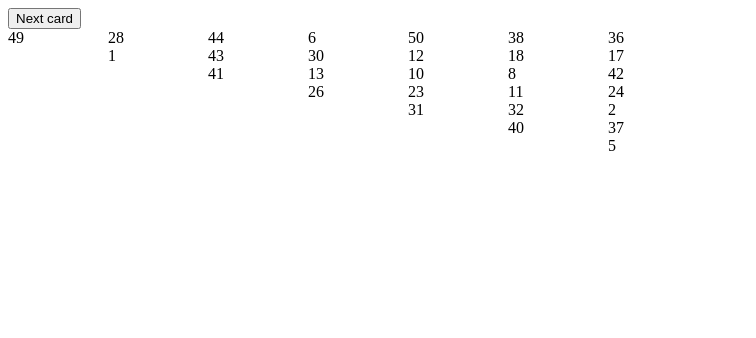
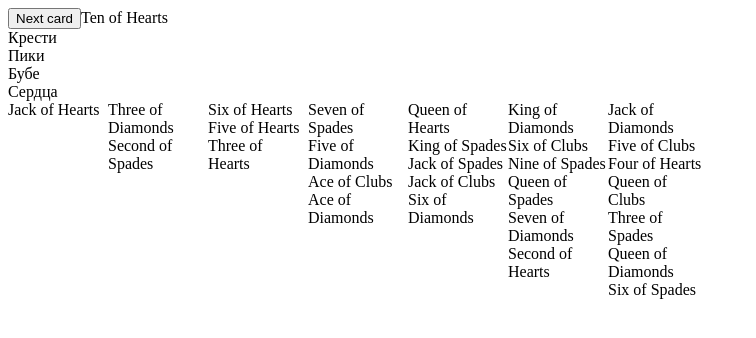
Before and after one commit to Hayk-Tiberius/solitaire, a React (Vite) app: page / in a window 1280 px wide. Shown: the top 338 px of the page, without its empty margins (0-756 px from the left). Built offline with nearby package versions, Linux system fonts and the light colour scheme.

Commit message:
Final stack building

```diff
--- a/src/components/cards_products.tsx
+++ b/src/components/cards_products.tsx
@@ -10,6 +10,15 @@ export function Product(props: CardProps) {
   const [array, _] = useState(arr_deck);
   const [count, setCount] = useState(0);
 
+  //// Хук для финального стэка тут /////
+
+  const [clubs, setClubs] = useState<ICard[]>([]);
+  const [spades, setSpades] = useState<ICard[]>([]);
+  const [diamonds, setDiamonds] = useState<ICard[]>([]);
+  const [hearts, setHearts] = useState<ICard[]>([]);
+
+  ////////////////////////////
+
   const nextIndex = () => {
     count < arr_deck.length - 1 ? setCount(count + 1) : setCount(0);
   };
@@ -21,7 +30,13 @@ export function Product(props: CardProps) {
       <main>
         <section className="deck">
           <button onClick={nextIndex}>Next card</button>
-          <span>{array[count]}</span>
+          <span>{`${array[count].name} of ${array[count].suit}`}</span>
+        </section>
+        <section className="finalStack">
+          <div className="clubs_stack">Крести</div>
+          <div className="spades_stack">Пики</div>
+          <div className="diamonds_stack">Бубе</div>
+          <div className="hearts_stack">Сердца</div>
         </section>
         <section
           className="field"
@@ -31,7 +46,7 @@ export function Product(props: CardProps) {
             <div key={`div-${divIndex}`}>
               {Array.from({ length: divIndex + 1 }, (_, spanIndex) => (
                 <span key={`span-${divIndex}-${spanIndex}`}>
-                  {chunkedArray[divIndex][spanIndex]}
+                  {`${chunkedArray[divIndex][spanIndex].name} of ${chunkedArray[divIndex][spanIndex].suit}`}
                   <br />
                 </span>
               ))}
--- a/src/models.ts
+++ b/src/models.ts
@@ -24,16 +24,16 @@ while (unique.size < count) {
   let n = Math.floor(Math.random() * 52) + 1;
   unique.add(n);
 }
-let arr_unique: number[] = [...unique];
-let arr_deck: number[] = arr_unique;
+let arr_unique: ICard[] = [...unique].map((index) => cards[index]);
+let arr_deck: ICard[] = arr_unique;
 
-let arr_field: number[] = [];
+let arr_field: ICard[] = [];
 for (let i: number = 0; i < 28; i++) {
   arr_field.push(arr_unique[i]);
 }
 
 let chunkSize = 1;
-const chunkedArray: number[][] = [];
+const chunkedArray: ICard[][] = [];
 while (arr_field.length) {
   chunkedArray.push(arr_field.splice(0, chunkSize));
   chunkSize += 1;
@@ -45,8 +45,4 @@ for (let i: number = 0; i < 28; i++) {
   arr_deck.shift();
 }
 
-for (let i: number = 0; i < 28; i++) {
-  arr_deck.shift();
-}
-
 export { arr_unique, chunkedArray, arr_deck };
```
